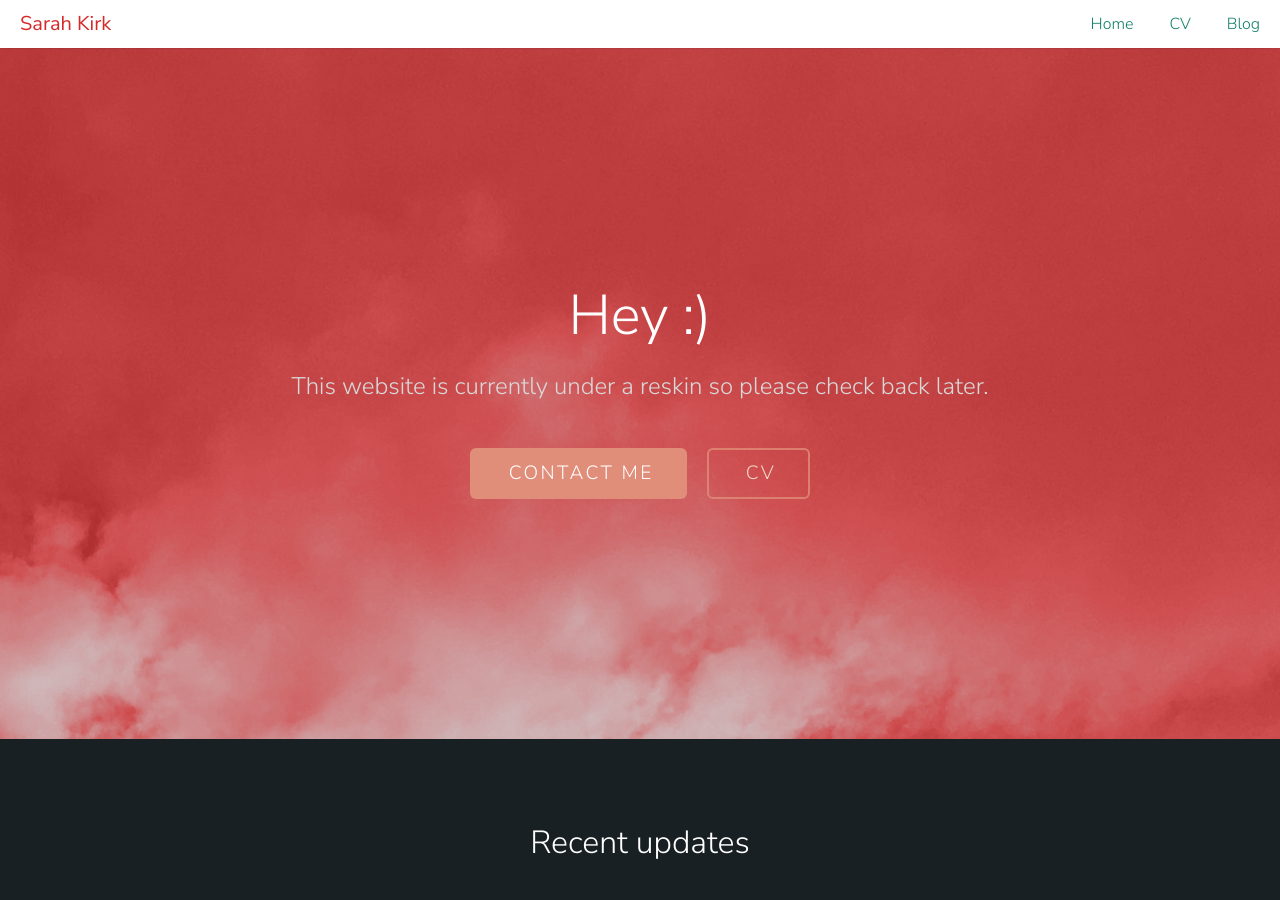
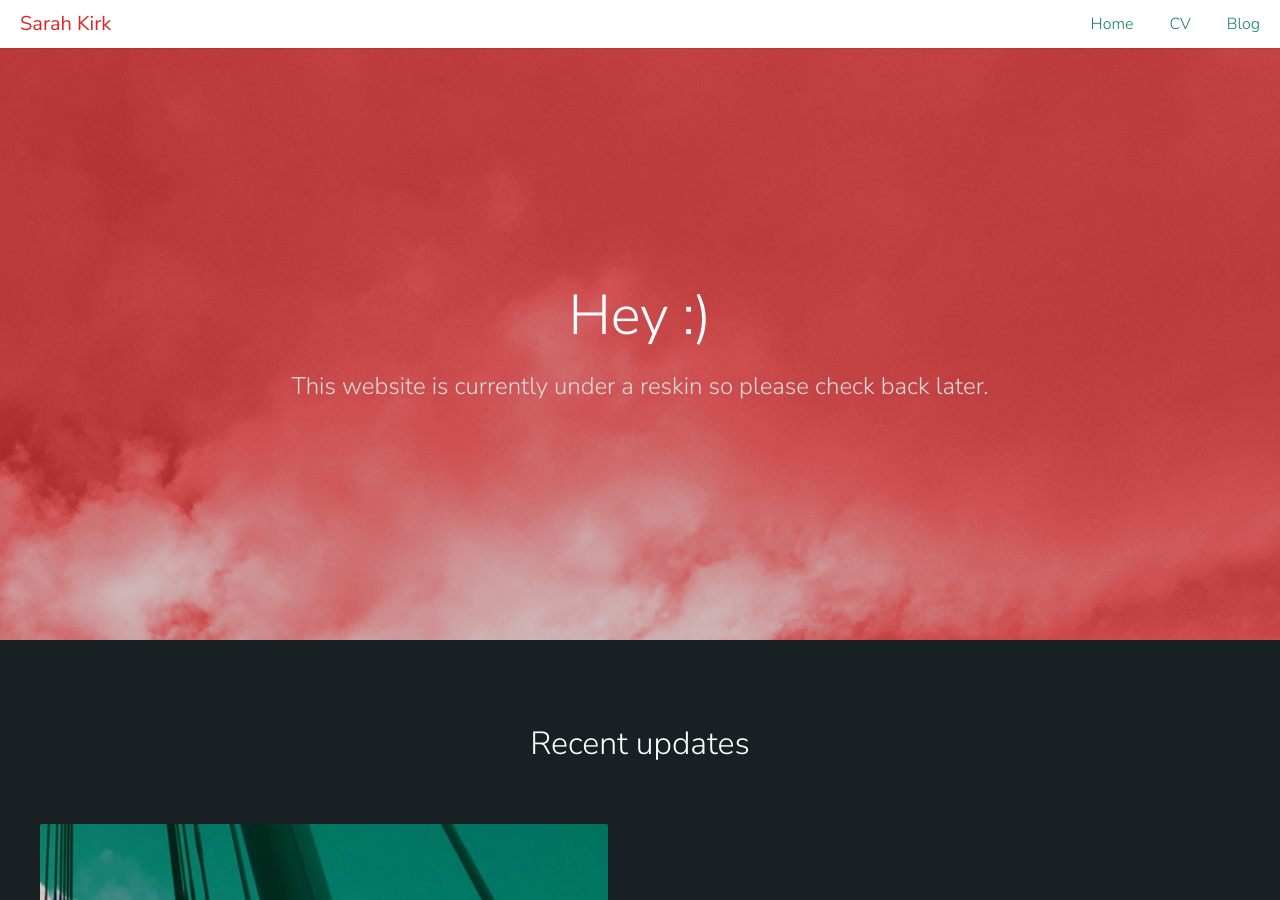
Before and after one commit to Kharsikar/kharsikar.github.io, a Jekyll site: the page built from index.html, in a window 1280 px wide and 900 px high. Built offline with Jekyll 4.4.1, drawn with Linux system fonts in a browser that asks for light colours; nearby versions of some CDN libraries.

Commit message:
Update landing-page.html
Removed data

```diff
--- a/_layouts/landing-page.html
+++ b/_layouts/landing-page.html
@@ -12,10 +12,6 @@
             <div class="inner">
                 <h2>Hey :)</h2>
                 <p>This website is currently under a reskin so please check back later.</p>
-                <ul class="actions">
-                    <li><a href="mailto:sarahek7@gmail.com" class="button big special">Contact me</a></li>
-                    <li><a href="cv.html" class="button big alt">CV</a></li>
-                </ul>
             </div>
         </section>
         {{ content }}
```
